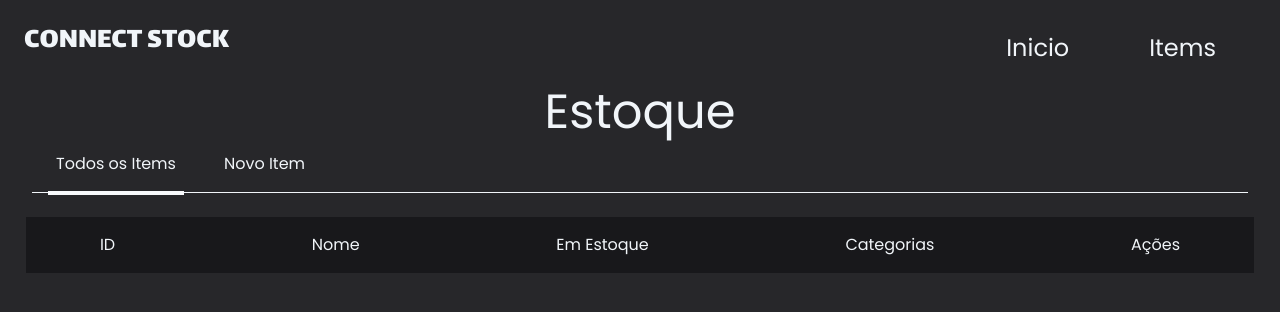
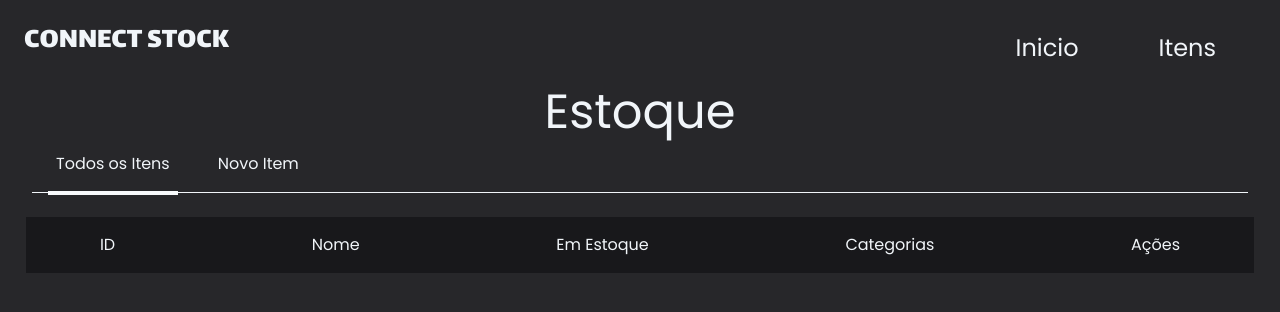
Before and after one commit to ArthurWillameBr/ConnectStock, a React (Vite) app: page /items in a window 1280 px wide. Shown: the top 312 px of the page. Built offline with nearby package versions, Linux system fonts and the light colour scheme.

Commit message:
corrections to texts

```diff
--- a/src/pages/Items/ItemsLayout.jsx
+++ b/src/pages/Items/ItemsLayout.jsx
@@ -6,7 +6,7 @@
         <div>
           <h1 className="text-5xl text-center">Estoque</h1>
              <div className="border-b border-slate-100 py-4 mx-8 ">
-               <Link to={"/items"} className={`mx-4 cursor-pointer  px-2 py-4 hover:bg-slate-500/10 ${pathname === '/items' ? "border-b-4 border-slate-50 " : "" }`}>Todos os Items</Link>
+               <Link to={"/items"} className={`mx-4 cursor-pointer  px-2 py-4 hover:bg-slate-500/10 ${pathname === '/items' ? "border-b-4 border-slate-50 " : "" }`}>Todos os Itens</Link>
                <Link to={"/items/new"} className={`mx-4 cursor-pointer  px-2 py-4 hover:bg-slate-500/10 ${pathname === '/items/new' ? "border-b-4 border-slate-50 " : "" }`}>Novo Item</Link>
                </div>
               <div className="my-6">
--- a/src/pages/RootLayout.jsx
+++ b/src/pages/RootLayout.jsx
@@ -18,7 +18,7 @@
             className="text-2xl mx-4 cursor-pointer rounded-md px-6 py-4 hover:bg-slate-500/10 "
             to={"/items"}
           >
-            Items
+            Itens
           </Link>
         </nav>
       </header>
```
